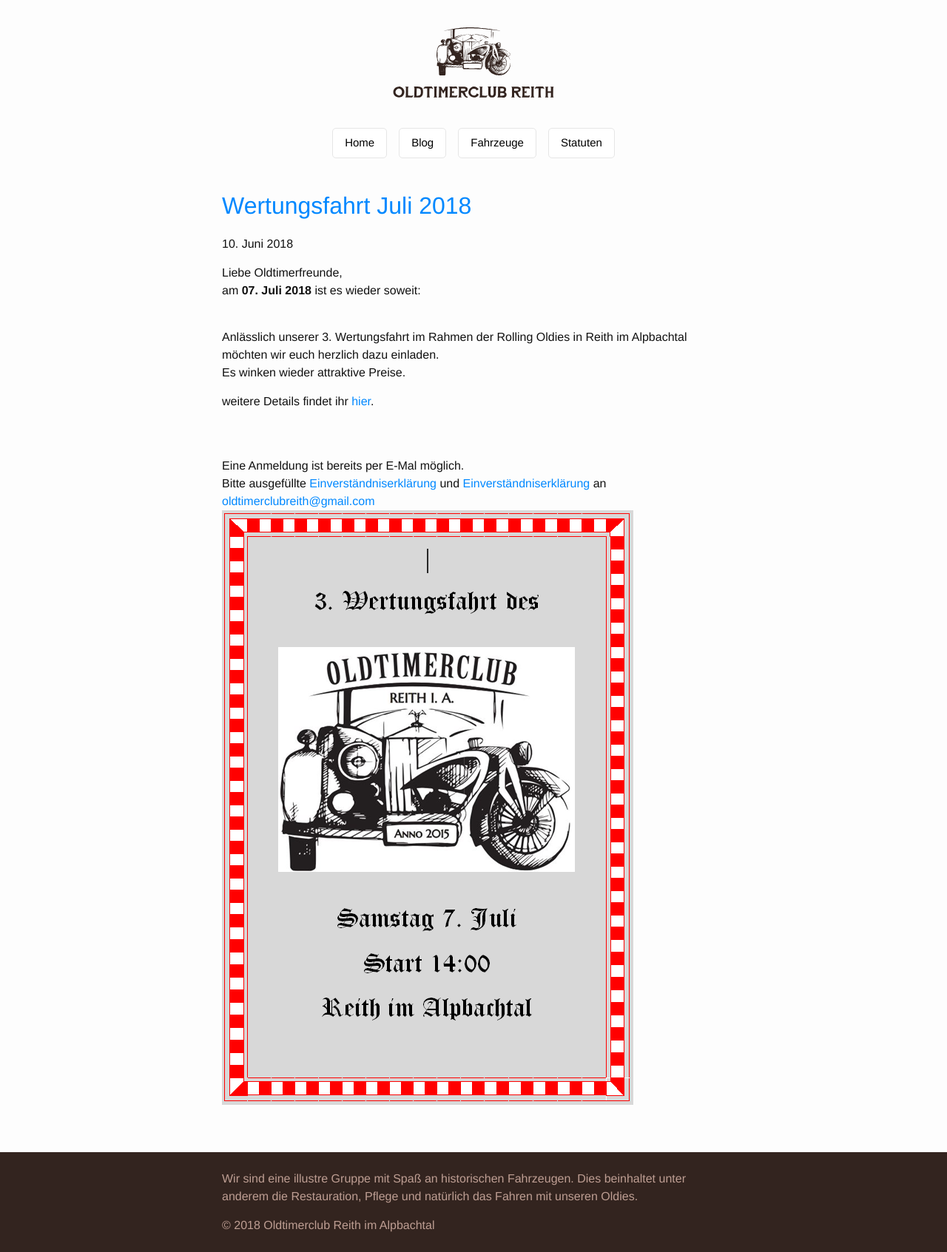
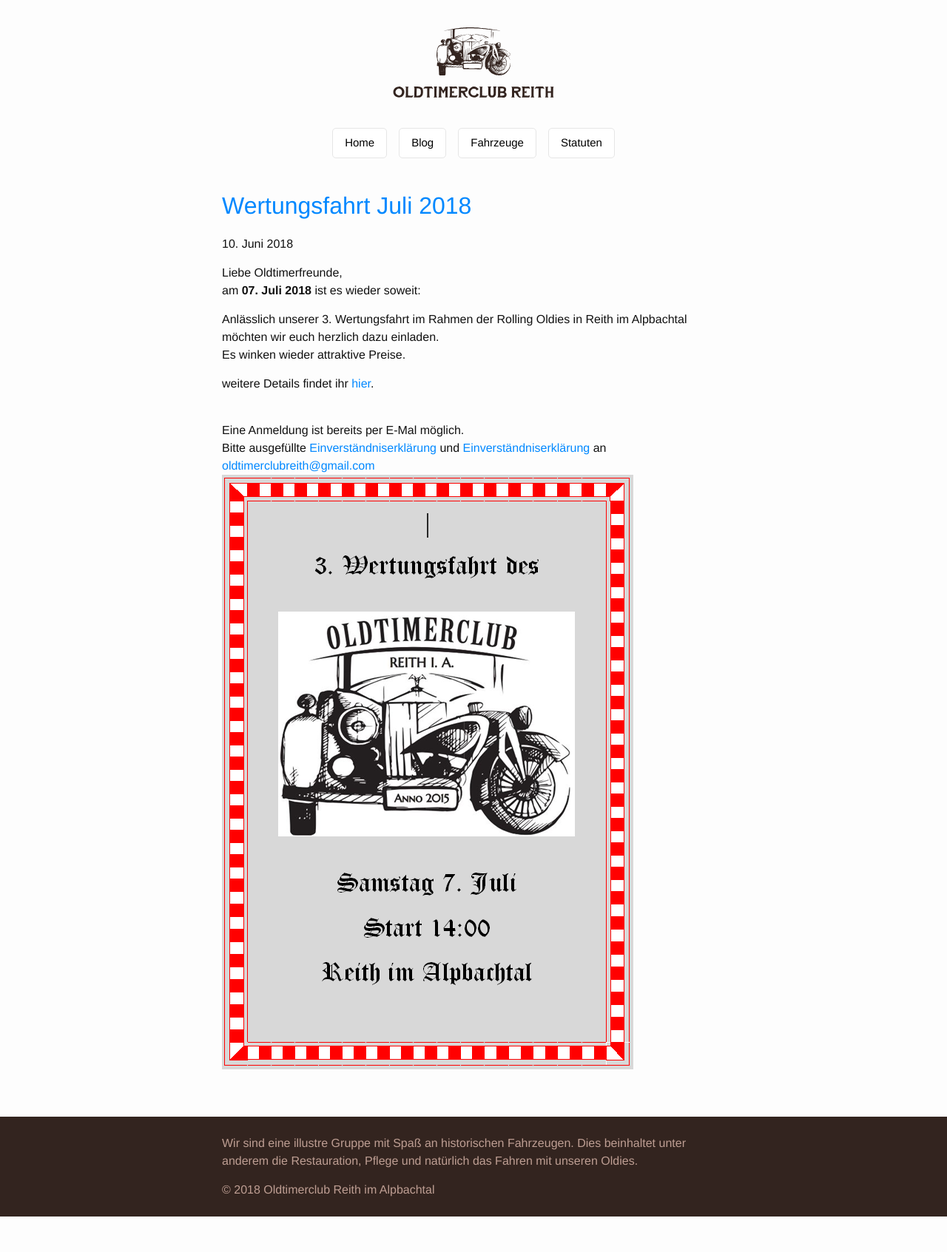
Before and after one commit to oc-reith/oc-reith.github.io, a Jekyll site: the page built from _posts/blog/2018-06-10-Anmeldung-Wertungsfahrt.md, in a window 1280 px wide. Shown: the whole page at 74% size. Built offline with Jekyll 4.4.1, drawn with Linux system fonts in a browser that asks for light colours; nearby versions of some CDN libraries; after the commit the page ends 1645 px from its top, so only the background shows below that.

Commit message:
wertungsfahrt blog post

```diff
--- a/_posts/blog/2018-06-10-Anmeldung-Wertungsfahrt.md
+++ b/_posts/blog/2018-06-10-Anmeldung-Wertungsfahrt.md
@@ -3,14 +3,14 @@ layout: post
 title: Wertungsfahrt Juli 2018
 ---
 Liebe Oldtimerfreunde,<br/>
-am <b>07. Juli 2018</b> ist es wieder soweit:<br/><br/>
+am <b>07. Juli 2018</b> ist es wieder soweit:<br/>
 
 Anlässlich unserer 3. Wertungsfahrt im Rahmen der Rolling Oldies in Reith im Alpbachtal möchten wir euch herzlich dazu einladen.<br/>
 Es winken wieder attraktive Preise.<br/>
 
 weitere Details findet ihr <a href="/pdf/Einladung zur Wertungsfahrt 2018.pdf">hier</a>.
 
-<br/><br/>
+<br/>
 Eine Anmeldung ist bereits per E-Mal möglich.<br/>
 Bitte ausgefüllte <a href="/pdf/2018-Wertungsfahrt-Anmeldung-OCR.pdf">Einverständniserklärung</a> und <a href="/pdf/2018-Wertungsfahrt-Einverstaendniserklaerung-OCR.pdf">Einverständniserklärung</a> an <a href="mailto:oldtimerclubreith@gmail.com">oldtimerclubreith@gmail.com</a>
 [![](/img/wertungsfahrt-2018-plakat.png)](/img/wertungsfahrt-2018-plakat.png)
```
